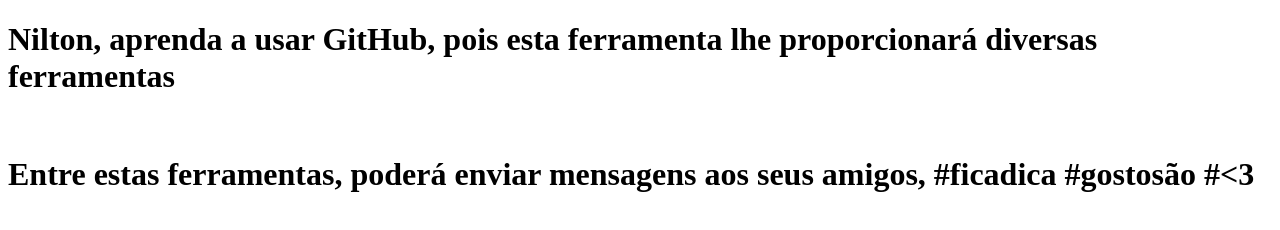
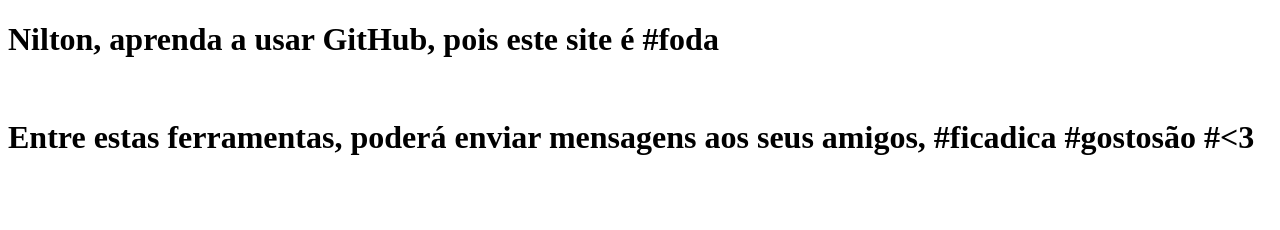
Before and after one commit to vaguenir/vaguenir.github.io, a plain HTML site: page index.html in a window 1280 px wide. Drawn offline with Linux system fonts and the light colour scheme.

Commit message:
Update index.html

```diff
--- a/index.html
+++ b/index.html
@@ -7,7 +7,7 @@
 
 
 	<body>
-		<h1>Nilton, aprenda a usar GitHub, pois esta ferramenta lhe proporcionará diversas ferramentas</h1>
+		<h1>Nilton, aprenda a usar GitHub, pois este site é #foda</h1>
 		<BR>
 		<h1>Entre estas ferramentas, poderá enviar mensagens aos seus amigos, #ficadica #gostosão #<3 </h1>
 
```
